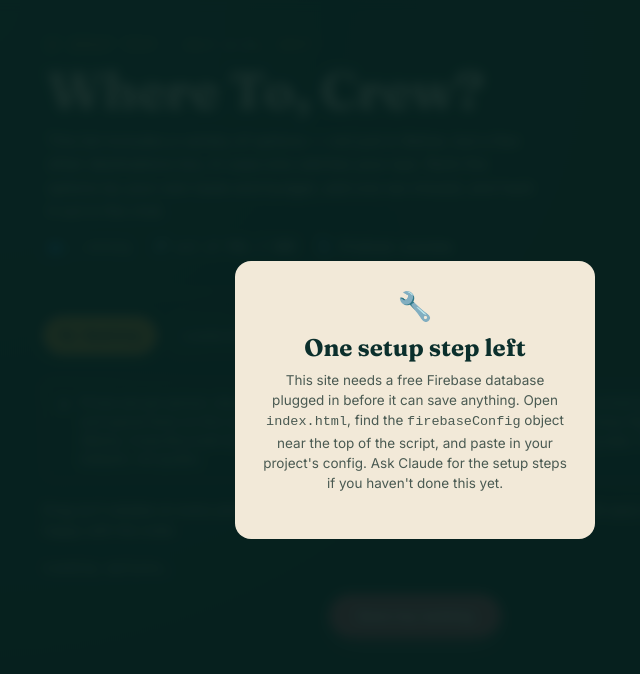
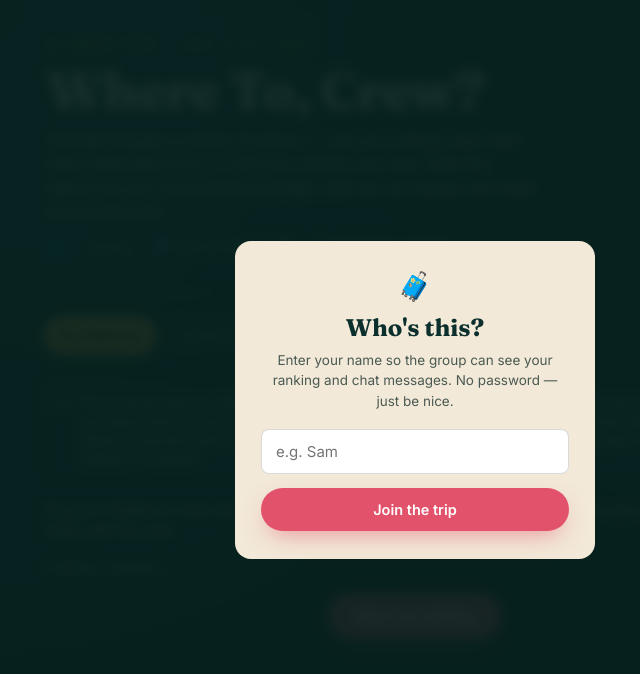
Before and after one commit to Kbeverly182/2027-Rowan-Vacation, a plain HTML site: page index.html in a window 1280 px wide. Shown: the whole page, without its empty margins (225-865 px from the left). Drawn offline with Linux system fonts and the light colour scheme.

Commit message:
firebase

```diff
--- a/index.html
+++ b/index.html
@@ -282,15 +282,15 @@
 <script src="https://www.gstatic.com/firebasejs/10.13.0/firebase-app-compat.js"></script>
 <script src="https://www.gstatic.com/firebasejs/10.13.0/firebase-database-compat.js"></script>
 <script>
-// ---- PASTE YOUR FIREBASE CONFIG HERE (see setup instructions) ----
+// ---- Firebase config for Rowan Vacation 2027 ----
 const firebaseConfig = {
-  apiKey: "YOUR_API_KEY",
-  authDomain: "YOUR_PROJECT.firebaseapp.com",
-  databaseURL: "https://YOUR_PROJECT-default-rtdb.firebaseio.com",
-  projectId: "YOUR_PROJECT",
-  storageBucket: "YOUR_PROJECT.appspot.com",
-  messagingSenderId: "YOUR_SENDER_ID",
-  appId: "YOUR_APP_ID"
+  apiKey: "AIzaSyCz0GAfQn_Ew7bqxqNJ4NYxJWJ7OlR-nwk",
+  authDomain: "rowan-vacation-2027.firebaseapp.com",
+  databaseURL: "https://rowan-vacation-2027-default-rtdb.firebaseio.com",
+  projectId: "rowan-vacation-2027",
+  storageBucket: "rowan-vacation-2027.firebasestorage.app",
+  messagingSenderId: "2192185979",
+  appId: "1:2192185979:web:7c778947dad45f2c8e60de"
 };
 const FIREBASE_NOT_CONFIGURED = firebaseConfig.apiKey === "YOUR_API_KEY";
 let db = null;
```
